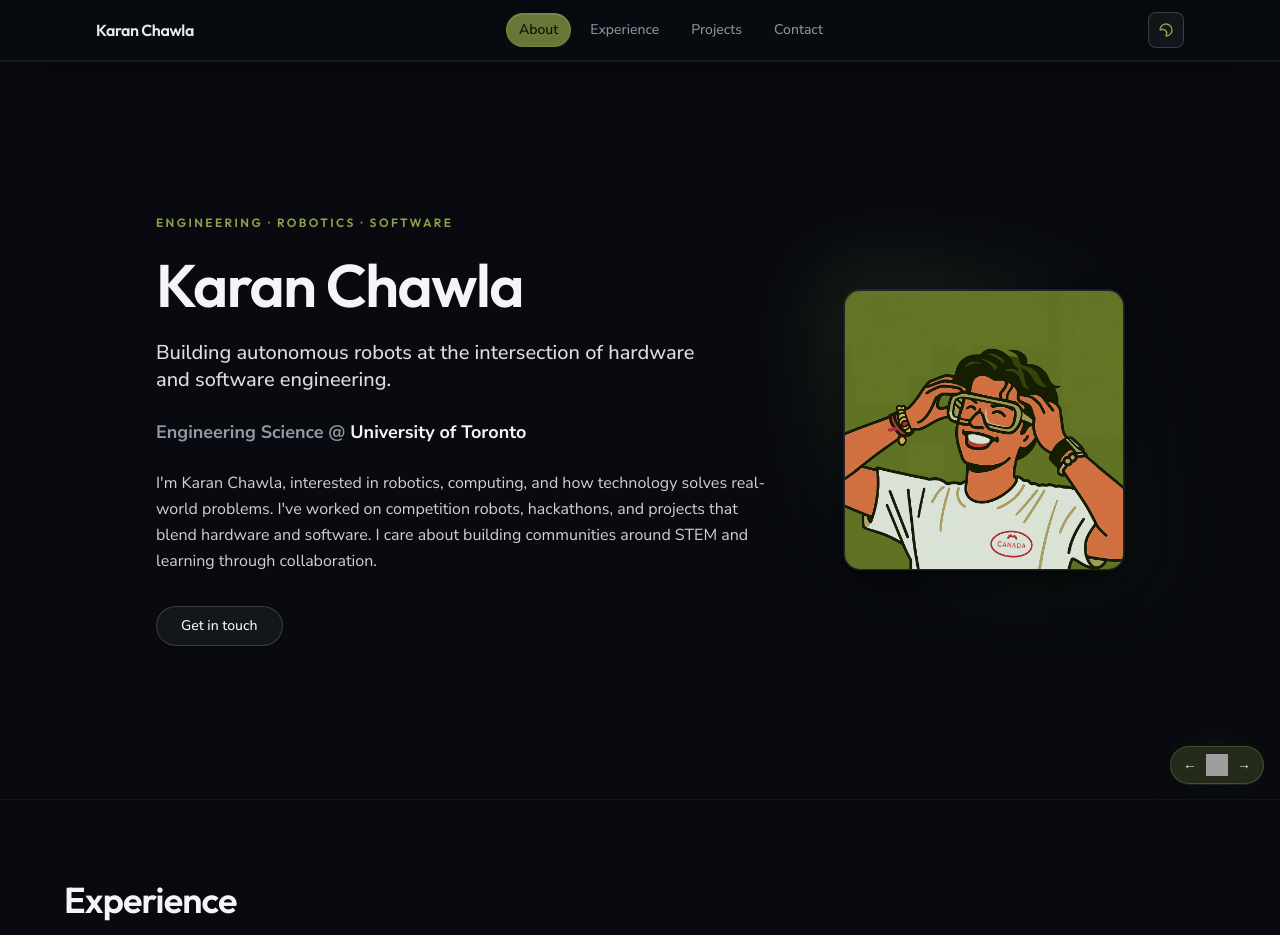
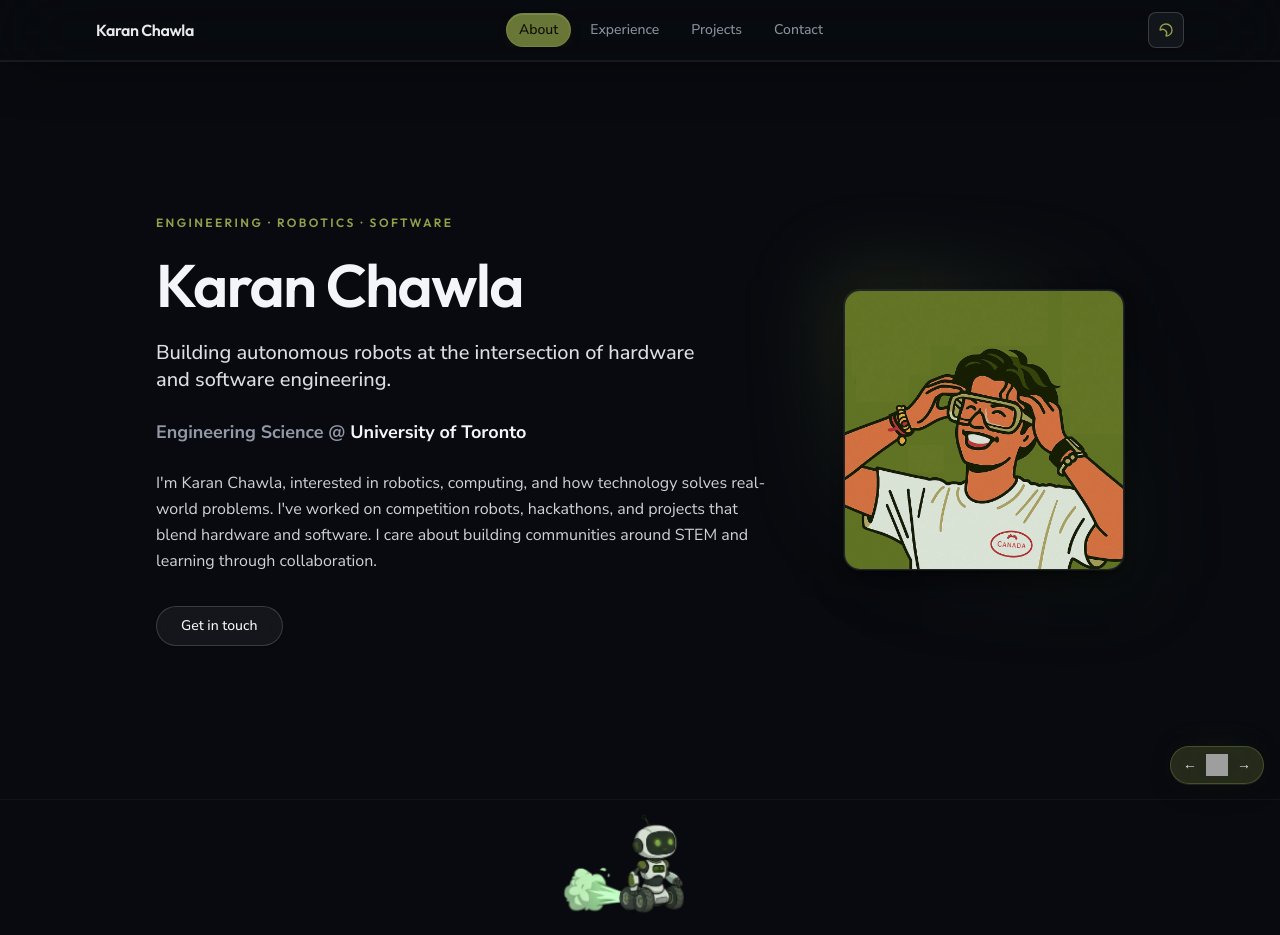
Before and after one commit to KaranChawlaD/Personal-Website-V2, a Next.js app: page / in a window 1280 px wide. Shown: the top 935 px of the page. Built offline with nearby package versions, Linux system fonts and the light colour scheme; grey boxes are pictures that could not be loaded.

Commit message:
initial robot

```diff
--- a/app/globals.css
+++ b/app/globals.css
@@ -143,7 +143,107 @@
   --sidebar-ring: oklch(0.58 0.06 106);
 }
 
+@keyframes robot-drive-across {
+  from {
+    transform: translateX(-120%);
+  }
+  to {
+    transform: translateX(calc(100vw + 120%));
+  }
+}
+
+@keyframes robot-frame-1 {
+  0%,
+  33.32% {
+    opacity: 1;
+  }
+  33.33%,
+  100% {
+    opacity: 0;
+  }
+}
+
+@keyframes robot-frame-2 {
+  0%,
+  33.32% {
+    opacity: 0;
+  }
+  33.33%,
+  66.65% {
+    opacity: 1;
+  }
+  66.66%,
+  100% {
+    opacity: 0;
+  }
+}
+
+@keyframes robot-frame-3 {
+  0%,
+  66.65% {
+    opacity: 0;
+  }
+  66.66%,
+  100% {
+    opacity: 1;
+  }
+}
+
 @layer utilities {
+  .robot-drive-lane {
+    min-height: 6.5rem;
+    padding-top: 1.25rem;
+    padding-bottom: 1.25rem;
+  }
+
+  @media (min-width: 640px) {
+    .robot-drive-lane {
+      min-height: 8rem;
+      padding-top: 1.5rem;
+      padding-bottom: 1.5rem;
+    }
+  }
+
+  .robot-drive-motion {
+    position: absolute;
+    top: 50%;
+    left: 0;
+    translate: 0 -50%;
+    animation: robot-drive-across 14s linear infinite;
+    will-change: transform;
+  }
+
+  .robot-drive-frame-1 {
+    animation: robot-frame-1 0.72s steps(1) infinite;
+  }
+
+  .robot-drive-frame-2 {
+    animation: robot-frame-2 0.72s steps(1) infinite;
+  }
+
+  .robot-drive-frame-3 {
+    animation: robot-frame-3 0.72s steps(1) infinite;
+  }
+
+  @media (prefers-reduced-motion: reduce) {
+    .robot-drive-motion {
+      animation: none;
+      left: 50%;
+      transform: translate(-50%, -50%);
+    }
+
+    .robot-drive-frame-2,
+    .robot-drive-frame-3 {
+      animation: none;
+      opacity: 0;
+    }
+
+    .robot-drive-frame-1 {
+      animation: none;
+      opacity: 1;
+    }
+  }
+
   .shadow-surface-header {
     box-shadow: var(--shadow-surface-header);
   }
--- a/app/personal-website-client.tsx
+++ b/app/personal-website-client.tsx
@@ -6,6 +6,7 @@
 // import { Badge } from "@/components/ui/badge";
 import { ThemeToggle } from "@/components/theme-toggle";
 import { AnimatedCard } from "@/components/animated-card";
+import { RobotDriveAnimation } from "@/components/robot-drive-animation";
 import {
   Mail,
   MapPin,
@@ -301,6 +302,8 @@
           </div>
         </section>
 
+        <RobotDriveAnimation />
+
         {/* Experience — timeline */}
         <section
           id="experience"
--- /dev/null
+++ b/components/robot-drive-animation.tsx
@@ -0,0 +1,33 @@
+import Image from "next/image";
+
+const ROBOT_FRAMES = [
+  { src: "/cartoon_robot_1.png", width: 458, height: 445 },
+  { src: "/cartoon_robot_2.png", width: 438, height: 411 },
+  { src: "/cartoon_robot_3.png", width: 495, height: 414 },
+] as const;
+
+export function RobotDriveAnimation() {
+  return (
+    <div
+      className="robot-drive-lane relative w-full overflow-hidden px-4 sm:px-6 lg:px-8"
+      aria-hidden
+    >
+      <div className="robot-drive-motion">
+        <div className="robot-drive-sprite relative h-20 w-[5.5rem] sm:h-28 sm:w-[7.5rem]">
+          {ROBOT_FRAMES.map((frame, index) => (
+            <Image
+              key={frame.src}
+              src={frame.src}
+              alt=""
+              width={frame.width}
+              height={frame.height}
+              className={`robot-drive-frame robot-drive-frame-${index + 1} absolute inset-0 h-full w-full object-contain object-left`}
+              sizes="(max-width: 640px) 88px, 120px"
+              priority={index === 0}
+            />
+          ))}
+        </div>
+      </div>
+    </div>
+  );
+}
```
